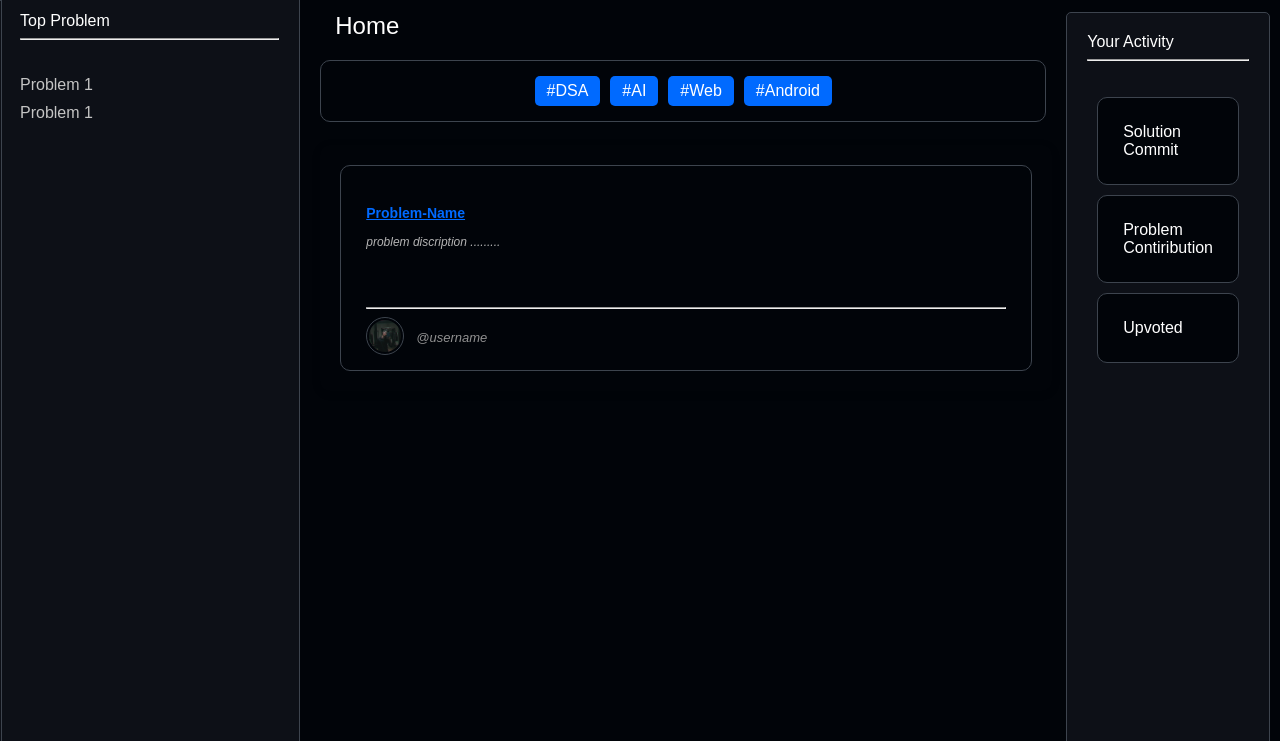
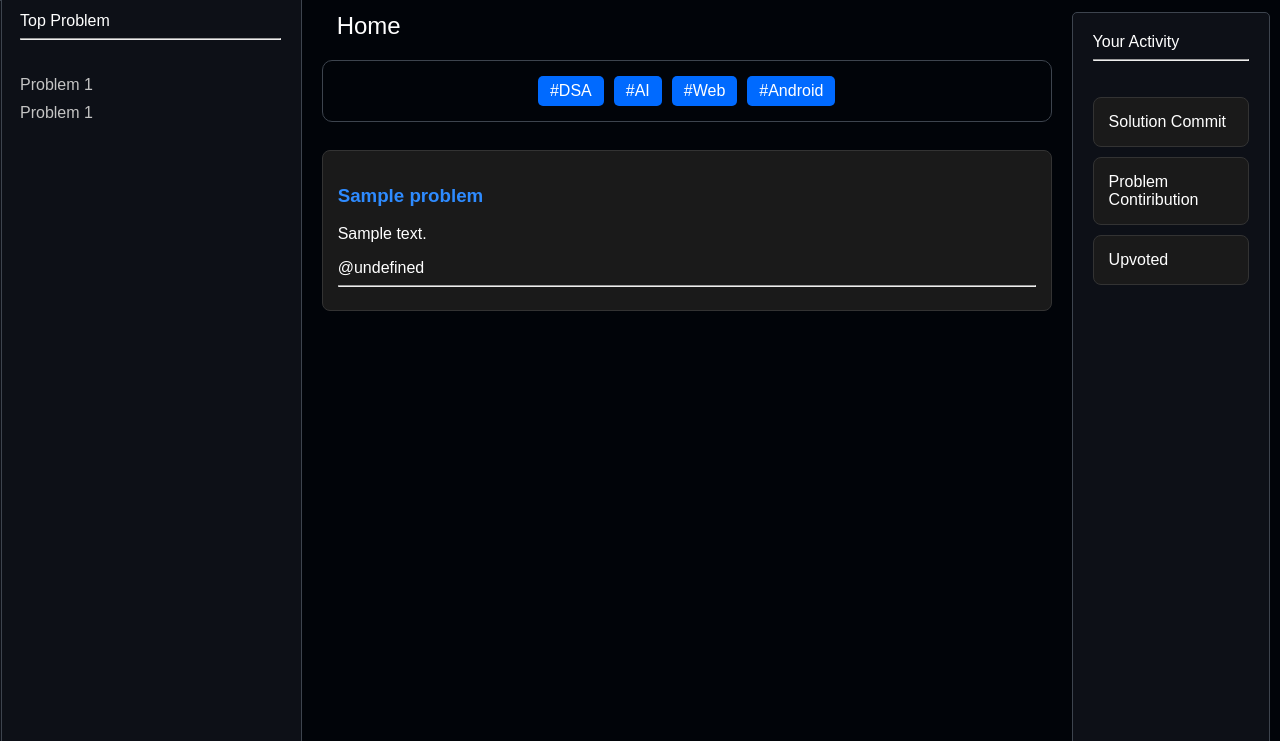
Before and after one commit to jaykumar3254/Crowd-Based-Problem-Solving-Plateform, a PHP site: page / in a window 1280 px wide. Shown: the part 68-809 px from the top of the page. Run offline with PHP 8.4, Linux system fonts and the light colour scheme; tables that the repository leaves empty or names only in its code hold one stand-in row (values such as "Sample post").

Commit message:
done for the display of problme cards in home layout
next to
adding onclick on card
adding profile and user data using seesion and user login
adding upvote to the card

```diff
--- a/home.php
+++ b/home.php
@@ -1,4 +1,6 @@
 <?php
+session_start();
+
 include 'db.php';
 
 // Fetch all content
--- a/index.html
+++ b/index.html
@@ -5,6 +5,31 @@
         <link rel="stylesheet" href="navbar.css">
         <link rel="stylesheet" href="postform.css">
         <link rel="stylesheet" href="intro.css">
+        <style>
+.problem-card {
+  background: #1a1a1a;
+  padding: 15px;
+  margin: 10  0px 0;
+  color: white;
+  border-radius: 8px;
+  border: 1px solid #333;
+}
+
+.problem-card .author-info {
+  display: flex;
+  align-items: center;
+  gap: 8px;
+  margin-top: 10px;
+}
+
+.problem-card .avatar {
+  width: 30px;
+  height: 30px;
+  border-radius: 50%;
+  object-fit: cover;
+}
+</style>
+
     </head>
     <body>
         <div class="container">
@@ -46,19 +71,16 @@
                 <div class="modal-content">
                   <span class="closeBtn">&times;</span>
                   <h2>Post a Problem</h2>
-                  <form id="problemForm" action="save_data.php" method="POST" enctype="multipart/form-data">
+                  <form id="problemForm" action="pstcontent.php" method="POST" enctype="multipart/form-data">
                     <center>
                     <label class="in1" for="name">Problem Name:</label><br>
-                    <input class="in" type="text" id="name" name="name" placeholder="Enter hare" required><br>
+                    <input class="in" type="text" id="name" name="prname" placeholder="Enter hare" required><br>
 
                     <label class="in1" for="description">Problem Description:</label><br>
                     <textarea style="text-align: left;" rows="10" cols="100" class="in" id="description" name="description"placeholder="Enter hare"  required></textarea><br>
 
-                    <label class="in1" for="media">Media (Image/Video):</label><br>
-                    <input class="in" type="file" id="media" name="media"placeholder="Enter hare" ><br>
-
                     <label class="in1" for="link">Solution Link / Article:</label><br>
-                    <input class="in" type="url" id="link" name="link"placeholder="Enter hare" ><br>
+                    <input class="in" type="url" id="link" name="reference_link" placeholder="Enter hare" ><br>
 
                     <div class="buttons">
                     <button class="btn" type="submit">Submit</button><br>
@@ -66,6 +88,28 @@
                     </div>
                     </center>
                   </form>
+                  <script>
+                    document.getElementById("problemForm").addEventListener("submit", function(e) {
+                    e.preventDefault(); // ⛔ prevent form from going to the PHP page
+
+                    const formData = new FormData(this);
+
+                    fetch("pstcontent.php", {
+                    method: "POST",
+                    body: formData
+                  })
+                  .then(response => response.text())
+                  .then(message => {
+                  alert(message); // ✅ Show message from PHP
+                  this.reset(); // Optionally clear the form
+                  })
+                  .catch(error => {
+                  alert("Something went wrong!");
+                  console.error(error);
+                  });
+                  });
+                </script>
+
                 </div>
               </div>
               <script src="postform.js"></script>
@@ -91,17 +135,48 @@
                   </div><br>
 
                   <!-- Problem Cards dashboard -->
-                  <div class="cardspace">
-                    <div onclick="pstprb()" class="problem-card">
+                  <div>
+                    <div class="problemContainer" id="problemContainer">
+
+                    </div>
+                    <!--<div onclick="pstprb()" class="problem-card">
                       <h3 class="pname"><u>Problem-Name</u></h3>
                       <p class="pdiscription" >problem discription .........</p><hr>
                       <img src="src/profile.jpg" class="probuser">
                       <label class="username" >@username</label>
-                    </div>
+                    </div> -->
                     <script>
                       function pstprb() {
                         window.location.href = "probdetail.html"; // Replace with the URL of the page you want to navigate to
                       }
+                      function loadProblems() {
+                          fetch("problemsindisplay.php")
+                          .then(response => response.json())
+                          .then(data => {
+                              const container = document.getElementById("problemContainer");
+                              container.innerHTML = "";
+
+                              data.forEach(problem => {
+                                  const card = document.createElement("div");
+                                  card.classList.add("problem-card");
+
+                                  card.innerHTML = `
+                                      <h3 style="color: #2e8bff;">${problem.title}</h3>
+                                      <p style="display: -webkit-box;-webkit-line-clamp: 2;      /* number of lines you want */  -webkit-box-orient: vertical; overflow: hidden;  text-overflow: ellipsis;" >${problem.description}</p>
+                                      <div class="author-info">
+                                          <span>@${problem.username}</span>
+                                      </div>
+                                      <hr />
+                                  `;
+
+                                  container.appendChild(card);
+                              });
+                          })
+                          .catch(err => console.error("Failed to load problems:", err));
+                      }
+
+                      window.onload = loadProblems;
+
                     </script>
 
                   </div>
--- /dev/null
+++ b/problemsindisplay.php
@@ -0,0 +1,20 @@
+<?php
+include 'db.php';
+
+// Join problems with users table to get username
+$sql = "SELECT p.title, p.description, u.user_id
+        FROM problems p
+        JOIN userdb u ON p.user_id = u.user_id
+        ORDER BY p.content_id DESC";
+
+$result = $conn->query($sql);
+
+$problems = [];
+
+while ($row = $result->fetch_assoc()) {
+    $problems[] = $row;
+}
+
+header('Content-Type: application/json');
+echo json_encode($problems);
+?>
--- a/pstsolution.php
+++ b/pstsolution.php
@@ -1,6 +1,6 @@
 <?php
+session_start();
 include 'db.php';
-session_start();
 
 $user_id = $_SESSION['user_id'];
 $content_id = $_POST['content_id'];
--- a/register.php
+++ b/register.php
@@ -1,4 +1,5 @@
 <?php
+session_start();
 include 'db.php'; // Include database connection file
 
 $name = $_POST['Name'];
```
Also changed, not shown: login.php (+22 -7 lines), pstcontent.php (+19 -11 lines).
